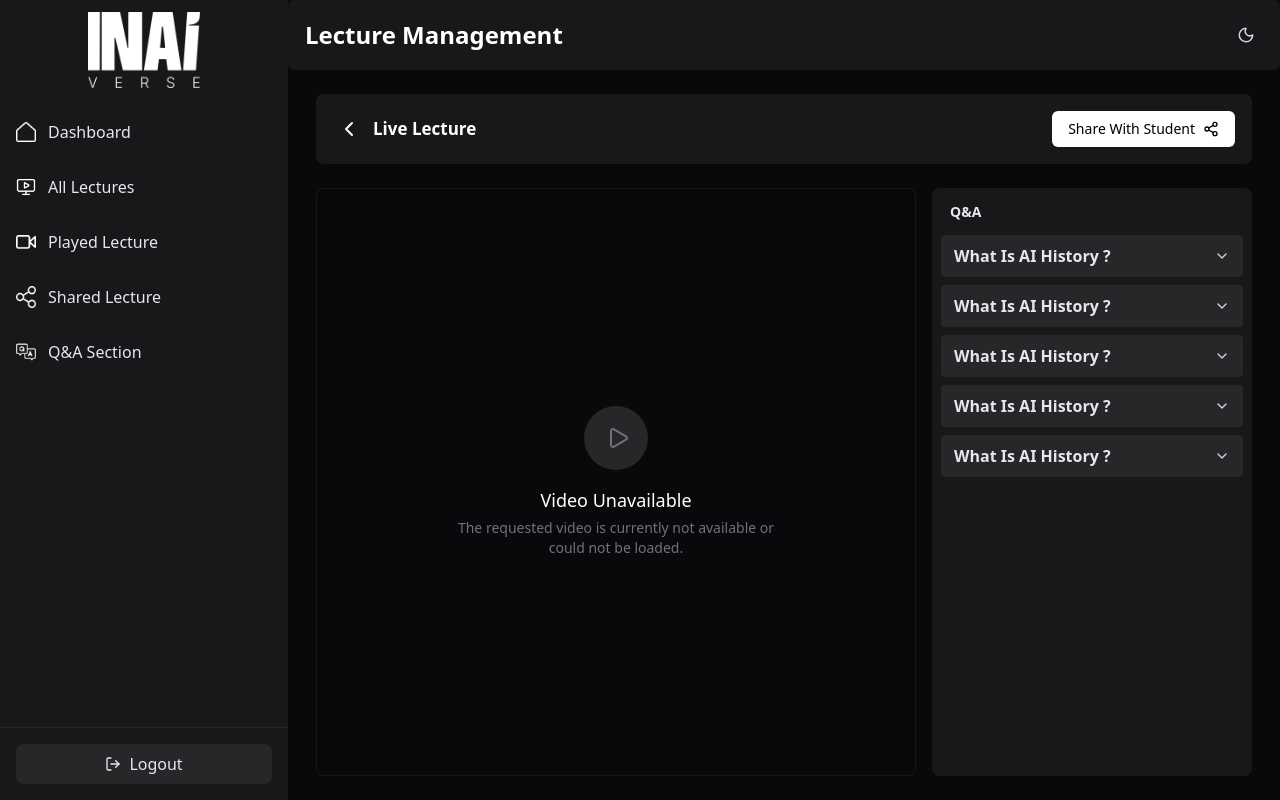
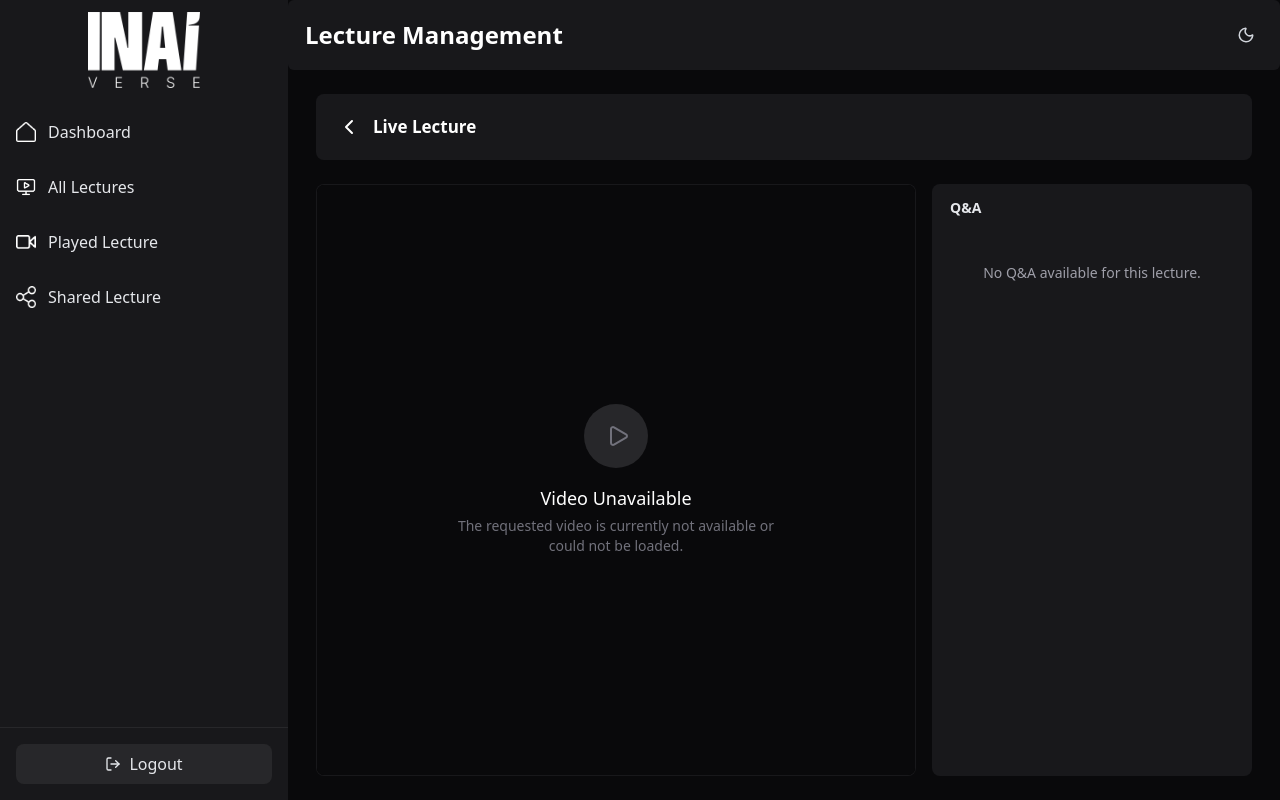
Before and after one commit to rushii-1301/nirat-final-fronted, a React (Vite) app: page /lecture/PlayedVideo in a window 1280 px wide. Built offline with nearby package versions, Linux system fonts and the light colour scheme; sample sign-in values are in the browser's storage.

Commit message:
commited

```diff
--- a/src/App.jsx
+++ b/src/App.jsx
@@ -157,11 +157,11 @@ function App() {
       to: "/lecture/Sharedlecture",
       icon: ["share_trap_dark", "share_trap_light", "current_share_trap_light"]
     },
-    {
-      label: "Q&A Section",
-      to: "/lecture/QandA",
-      icon: ["q_dark", "q_light"]
-    }
+    // {
+    //   label: "Q&A Section",
+    //   to: "/lecture/QandA",
+    //   icon: ["q_dark", "q_light"]
+    // }
     // {
     //   label: "Start New Lecture",
     //   to: "/lecture/newlecture",
@@ -351,7 +351,7 @@ function App() {
         <Route path="/lecture/newlecture" element={<StartNewLecture theme={theme} isDark={isDark} toggleTheme={toggleTheme} sidebardata={lectureSidebar} />} />
         <Route path="/lecture/addlecture" element={<AddLecture theme={theme} isDark={isDark} toggleTheme={toggleTheme} sidebardata={lectureSidebar} />} />
         <Route path="/lecture/LectureVideo" element={<LectureVideo theme={theme} isDark={isDark} toggleTheme={toggleTheme} sidebardata={lectureSidebar} />} />
-        <Route path="/lecture/QandA" element={<QwestionAndAnswer theme={theme} isDark={isDark} toggleTheme={toggleTheme} sidebardata={lectureSidebar} />} />
+        {/* <Route path="/lecture/QandA" element={<QwestionAndAnswer theme={theme} isDark={isDark} toggleTheme={toggleTheme} sidebardata={lectureSidebar} />} /> */}
 
 
 
--- a/src/Components/pages/LecturesManagement/LectureDashboard.jsx
+++ b/src/Components/pages/LecturesManagement/LectureDashboard.jsx
@@ -636,7 +636,7 @@ function LectureDashboard({ theme, isDark, toggleTheme, sidebardata }) {
                                     },
                                     {
                                         name: "Generate lecture",
-                                        value: dashboardData.qa_sessions,
+                                        value: dashboardData.total_lectures,
 
                                     }
                                 ].map((items, i) => (
--- a/src/Components/pages/LecturesManagement/LectureHome.jsx
+++ b/src/Components/pages/LecturesManagement/LectureHome.jsx
@@ -289,6 +289,7 @@ function LectureHome({ theme, isDark, toggleTheme, sidebardata }) {
     const closeFilterPopupWithReset = async () => {
         await resetFilters();
         closeFilterPopup();
+
     };
 
     // Delete Handlers
@@ -590,6 +591,7 @@ function LectureHome({ theme, isDark, toggleTheme, sidebardata }) {
                                         <button
                                             type="button"
                                             onClick={async () => {
+                                                setShowFilter(false);
                                                 await resetFilters();
                                                 setOpenFilter(null);
                                             }}
--- a/src/Components/pages/LecturesManagement/PlayedVideo.jsx
+++ b/src/Components/pages/LecturesManagement/PlayedVideo.jsx
@@ -289,48 +289,62 @@ function PlayedVideo({ theme, isDark, toggleTheme, sidebardata }) {
     };
 
     // Q&A State
-    const [qaItems, setQaItems] = useState([
-        {
-            id: 1,
-            question: "What is AI history ?",
-            answer:
-                "Answer - Reinforcement learning is a branch of machine learning where an agent learns to make decisions by interacting with an environment, receiving rewards or penalties based on its actions, and optimizing its strategy over time.",
-            open: false,
-        },
-        {
-            id: 2,
-            question: "What is AI history ?",
-            answer:
-                "Reinforcement learning is a branch of machine learning where an agent learns to make decisions by interacting with an environment, receiving rewards or penalties based on its actions.",
-            open: false,
-        },
-        {
-            id: 3,
-            question: "What is AI history ?",
-            answer:
-                "Agents learn policies that maximize cumulative reward across episodes.",
-            open: false,
-        },
-        {
-            id: 4,
-            question: "What is AI history ?",
-            answer:
-                "Common algorithms include Q-learning, SARSA, policy gradients, and actor-critic methods.",
-            open: false,
-        },
-        {
-            id: 5,
-            question: "What is AI history ?",
-            answer:
-                "Use cases span robotics, recommender systems, game playing, and operations research.",
-            open: false,
-        },
-    ]);
+    const [qaItems, setQaItems] = useState([]);
+    const [isLoadingQA, setIsLoadingQA] = useState(false);
 
     const toggleQaItem = (id) => {
         setQaItems((prev) =>
-            prev.map((it) => (it.id === id ? { ...it, open: !it.open } : it))
+            prev.map((it) => {
+                // If this is the clicked item, toggle it
+                // If it's any other item, close it
+                if (it.id === id) {
+                    return { ...it, open: !it.open };
+                } else {
+                    return { ...it, open: false };
+                }
+            })
         );
+    };
+
+    // Fetch Q&A data from API
+    const fetchQAData = async (lectureId) => {
+        if (!lectureId) return;
+
+        try {
+            setIsLoadingQA(true);
+            const token = localStorage.getItem("access_token") || localStorage.getItem("token");
+
+            const response = await axios.get(
+                `https://api.edinai.inaiverse.com/lectures/${lectureId}/qa`,
+                {
+                    headers: {
+                        Authorization: `Bearer ${token}`,
+                        'Content-Type': 'application/json'
+                    }
+                }
+            );
+
+            if (response.data?.status && response.data?.data) {
+                // Map API response to UI format
+                const formattedQA = response.data.data.map(item => ({
+                    id: item.id,
+                    question: item.question,
+                    answer: item.response_text,
+                    open: false,
+                    audio_url: item.audio_url,
+                    language: item.language
+                }));
+
+                setQaItems(formattedQA);
+                console.log("Q&A data fetched successfully:", formattedQA);
+            }
+        } catch (error) {
+            console.error("Failed to fetch Q&A data:", error);
+            // Keep empty array on error
+            setQaItems([]);
+        } finally {
+            setIsLoadingQA(false);
+        }
     };
 
     const location = useLocation();
@@ -364,13 +378,21 @@ function PlayedVideo({ theme, isDark, toggleTheme, sidebardata }) {
                     }
                 } catch (error) {
                     console.error("Failed to fetch lecture data:", error);
-                    setSpeechError("Failed to load lecture data");
+                    // Removed setSpeechError as it's not defined
                 }
             }
         };
 
         fetchLectureData();
     }, [location.state?.lecturejson, location.state?.lectureId]);
+
+    // Fetch Q&A data when lectureId is available
+    useEffect(() => {
+        const lectureId = location.state?.lectureId;
+        if (lectureId) {
+            fetchQAData(lectureId);
+        }
+    }, [location.state?.lectureId]);
 
     // Handle viewport resize and orientation changes
     useEffect(() => {
@@ -748,13 +770,13 @@ function PlayedVideo({ theme, isDark, toggleTheme, sidebardata }) {
                             <span className={`font-semibold text-base md:text-[17px] ${isDark ? "text-white" : "text-[#696CFF]"}`}>Live Lecture</span>
                         </div>
 
-                        <button
+                        {/* <button
                             onClick={() => setIsShareOpen(true)}
                             className={`flex items-center gap-2 px-4 py-2 ${isDark ? 'bg-white text-black hover:bg-zinc-100' : 'bg-[#696CFF] text-white hover:bg-[#696CFF]/90'} rounded-md transition-all cursor-pointer text-sm font-medium active:scale-95`}
                         >
                             <span>Share With Student</span>
                             <Share2 className="w-4 h-4" />
-                        </button>
+                        </button> */}
                     </div>
                 </div>
 
@@ -1073,14 +1095,23 @@ function PlayedVideo({ theme, isDark, toggleTheme, sidebardata }) {
 
                         {/* Q&A List */}
                         <div className="flex-1 overflow-y-auto no-scrollbar px-2 pb-3">
-                            {qaItems.map((item) => (
+                            {isLoadingQA ? (
+                                <div className="flex items-center justify-center py-8">
+                                    <div className="animate-spin rounded-full h-8 w-8 border-b-2 border-[#696CFF]"></div>
+                                </div>
+                            ) : qaItems.length === 0 ? (
+                                <div className={`text-center py-8 px-4 ${isDark ? "text-zinc-400" : "text-zinc-500"}`}>
+                                    <p className="text-sm">No Q&A available for this lecture.</p>
+                                </div>
+                            ) : (
+                                qaItems.map((item) => (
                                     <div key={item.id} className={`rounded mb-2 ${isDark ? "bg-zinc-800" : "bg-zinc-50"} border border-transparent`}>
                                         <button
                                             className="cursor-pointer w-full flex items-center justify-between px-3 py-3 text-left"
                                             onClick={() => toggleQaItem(item.id)}
                                         >
                                             <span
-                                            className={`font-inter font-semibold text-[16px] leading-[100%] capitalize ${isDark ? "text-gray-200" : "text-zinc-800"
+                                                className={`font-inter font-semibold text-[16px] leading-[100%] ${isDark ? "text-gray-200" : "text-zinc-800"
                                                     }`}
                                             >
                                                 {item.question}
@@ -1090,7 +1121,7 @@ function PlayedVideo({ theme, isDark, toggleTheme, sidebardata }) {
                                                 width="16"
                                                 height="16"
                                                 viewBox="0 0 24 24"
-                                            className={`${item.open ? "rotate-180" : ""} transition-transform`}
+                                                className={`${item.open ? "rotate-180" : ""} transition-transform shrink-0 ml-2`}
                                                 fill="none"
                                             >
                                                 <path d="M6 9l6 6 6-6" stroke={isDark ? "#d4d4d8" : "#3f3f46"} strokeWidth="2" strokeLinecap="round" strokeLinejoin="round" />
@@ -1098,13 +1129,14 @@ function PlayedVideo({ theme, isDark, toggleTheme, sidebardata }) {
                                         </button>
                                         {item.open && (
                                             <div className={`px-3 pb-3`}>
-                                            <div className={`${isDark ? "bg-zinc-800" : "bg-white"} border border-transparent rounded px-3 py-2 text-[15px] ${isDark ? "text-zinc-300" : "text-zinc-700"}`}>
+                                                <div className={`${isDark ? "bg-zinc-900" : "bg-white"} border border-transparent rounded px-3 py-2 text-[15px] ${isDark ? "text-zinc-300" : "text-zinc-700"} leading-relaxed`}>
                                                     {item.answer}
                                                 </div>
                                             </div>
                                         )}
                                     </div>
-                            ))}
+                                ))
+                            )}
                         </div>
                     </div>
                 </main>
--- a/src/Components/pages/LecturesManagement/Playedleacher.jsx
+++ b/src/Components/pages/LecturesManagement/Playedleacher.jsx
@@ -62,7 +62,7 @@ const LectureCard = ({ lecture, isDark, onShare }) => {
 
 
                     </p>
-                    <img
+                    {/* <img
                         src={isDark ? getAsset('sharearrow_dark') : getAsset('sharearrow_light')}
                         alt="share arrow"
                         className="w-5 h-5 shrink-0 mt-0.5 cursor-pointer"
@@ -70,7 +70,7 @@ const LectureCard = ({ lecture, isDark, onShare }) => {
                             e.stopPropagation();
                             onShare(lecture);
                         }}
-                    />
+                    /> */}
                 </div>
                 <p className={`${isDark ? 'text-white' : 'text-black'} text-xs`}>
                     <span className="font-inter font-bold text-[17px] leading-[100%] tracking-normal capitalize">Subject:- </span>
```
Lines whose indentation alone changed are shown as unchanged.
